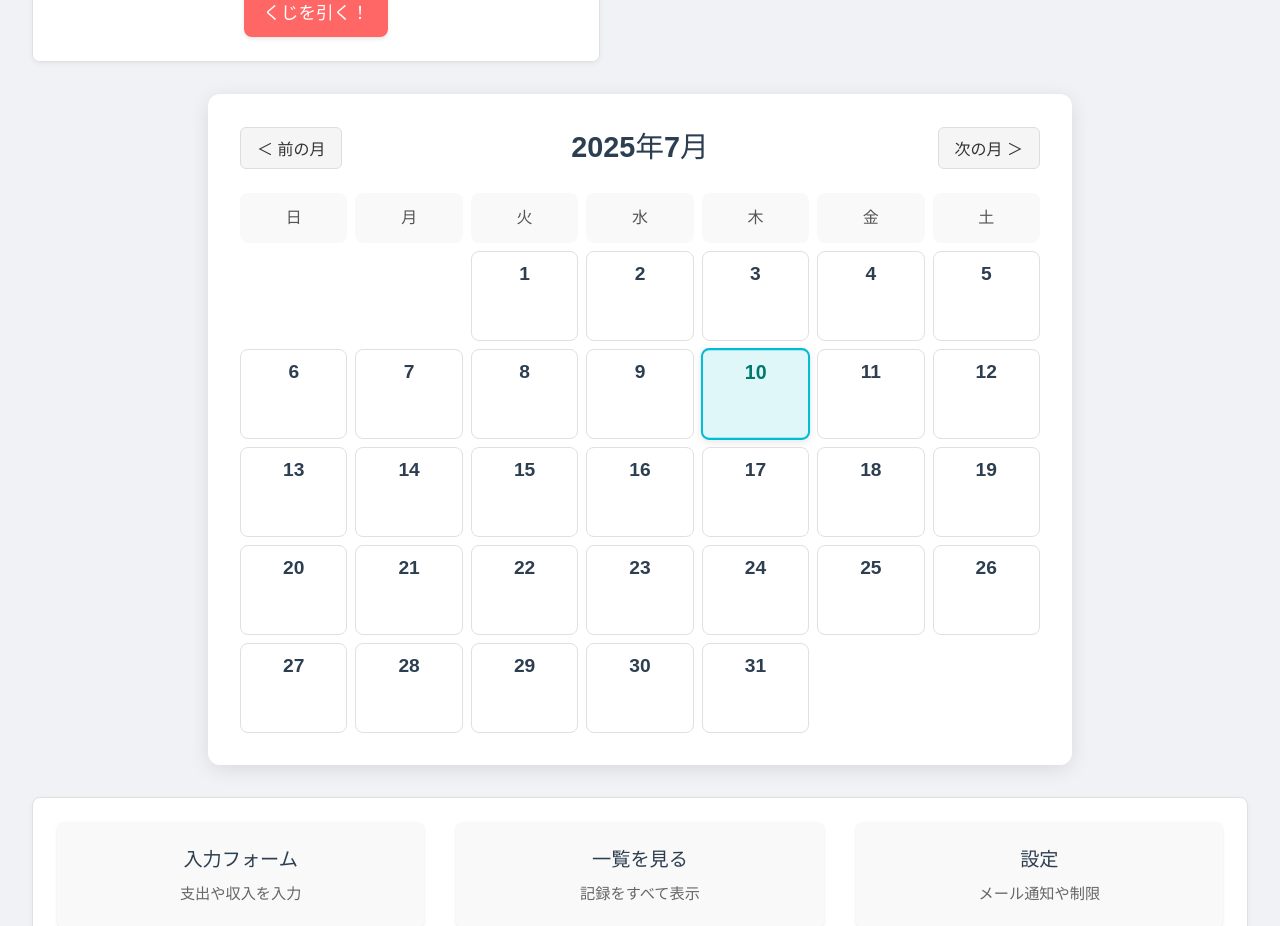
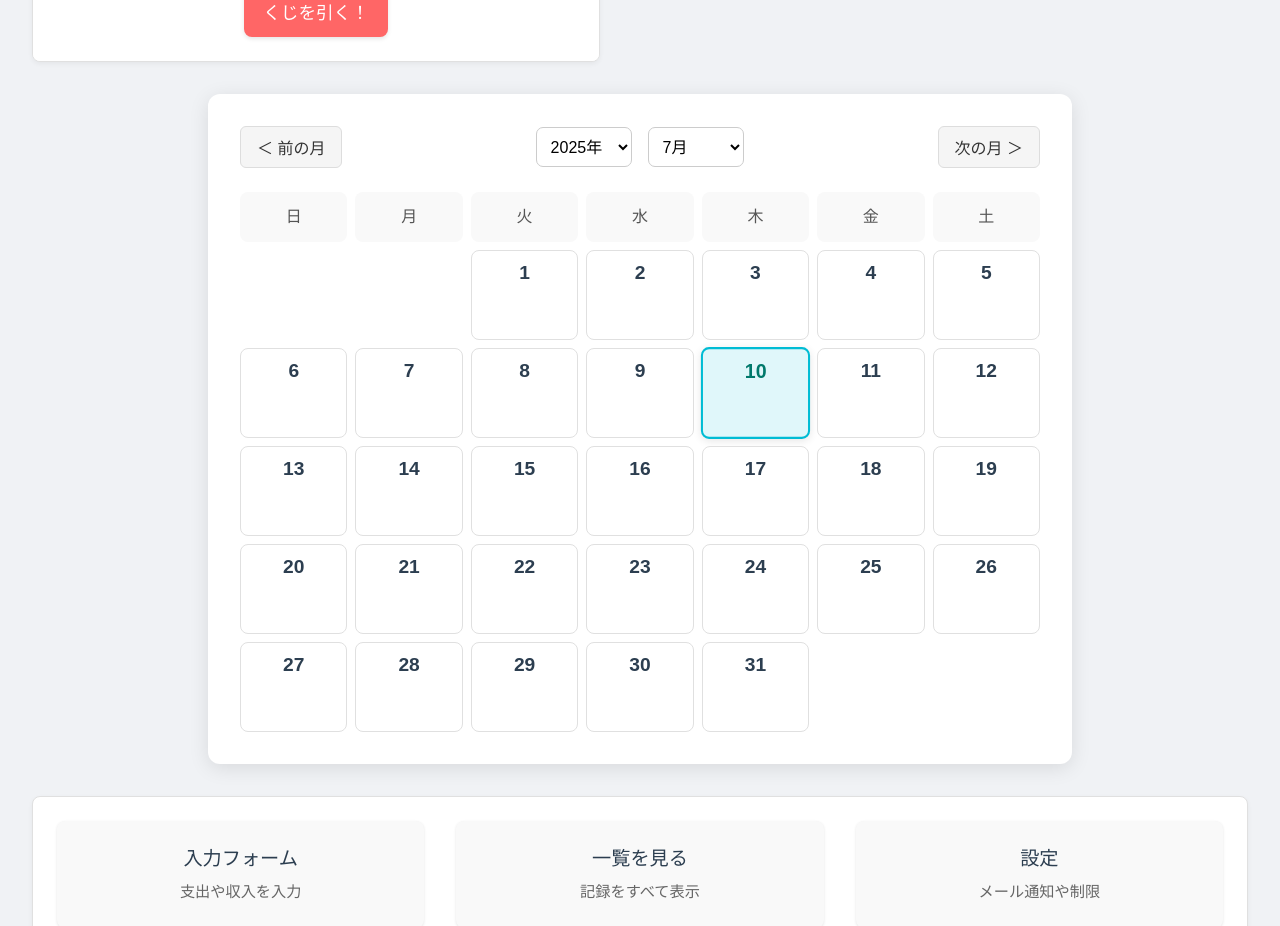
Before and after one commit to noctali168/Vue-kakeiboD, a Vue app: page / in a window 1280 px wide. Shown: the part 840-1766 px from the top of the page. Built offline with nearby package versions, Linux system fonts and the light colour scheme.

Commit message:
選択した月に一気に飛べるようにしました

```diff
--- a/src/components/Calender.vue
+++ b/src/components/Calender.vue
@@ -3,7 +3,14 @@
   <div class="calendar">
     <div class="nav">
       <button @click="prevMonth">＜ 前の月</button>
-      <h2>{{ currentYear }}年{{ currentMonth }}月</h2>
+      <div class="nav-center">
+        <select v-model.number="currentYear">
+          <option v-for="y in yearOptions" :key="y" :value="y">{{ y }}年</option>
+        </select>
+        <select v-model.number="currentMonth">
+          <option v-for="m in 12" :key="m" :value="m">{{ m }}月</option>
+        </select>
+      </div>
       <button @click="nextMonth">次の月 ＞</button>
     </div>
     <div class="grid">
@@ -56,6 +63,9 @@ import BackHomeLink from '../components/BackHome.vue';
 const now = new Date();
 const currentYear = ref(now.getFullYear());
 const currentMonth = ref(now.getMonth() + 1);
+const currentYearRaw = new Date().getFullYear();
+const yearOptions = Array.from({ length: 6 }, (_, i) => currentYearRaw - 3 + i); // 例: 3年前〜2年後
+
 
 const weekDays = ['日', '月', '火', '水', '木', '金', '土'];
 const records = ref([]);
@@ -158,6 +168,20 @@ const dayRecords = computed(() => {
 }
 .nav button:hover {
   background-color: #e0e0e0;
+}
+.nav-center {
+  display: flex;
+  gap: 1.0rem;
+  align-items: center;
+}
+.nav select {
+  padding: 0.6rem 0.6rem;
+  border-radius: 7px;
+  border: 1px solid #ccc;
+  background-color: white;
+  font-size: 1rem;
+  cursor: pointer;
+  min-width: 6rem;
 }
 h2 {
   text-align: center;
```
